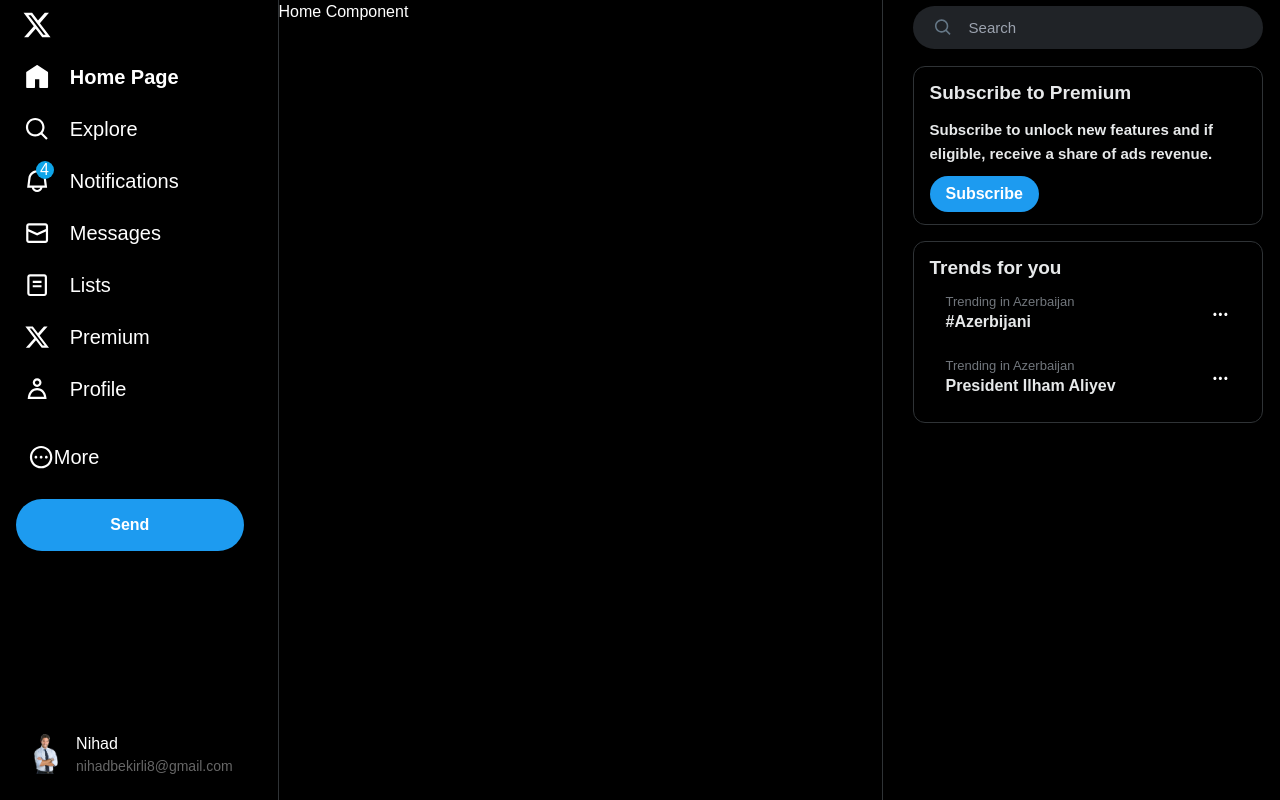
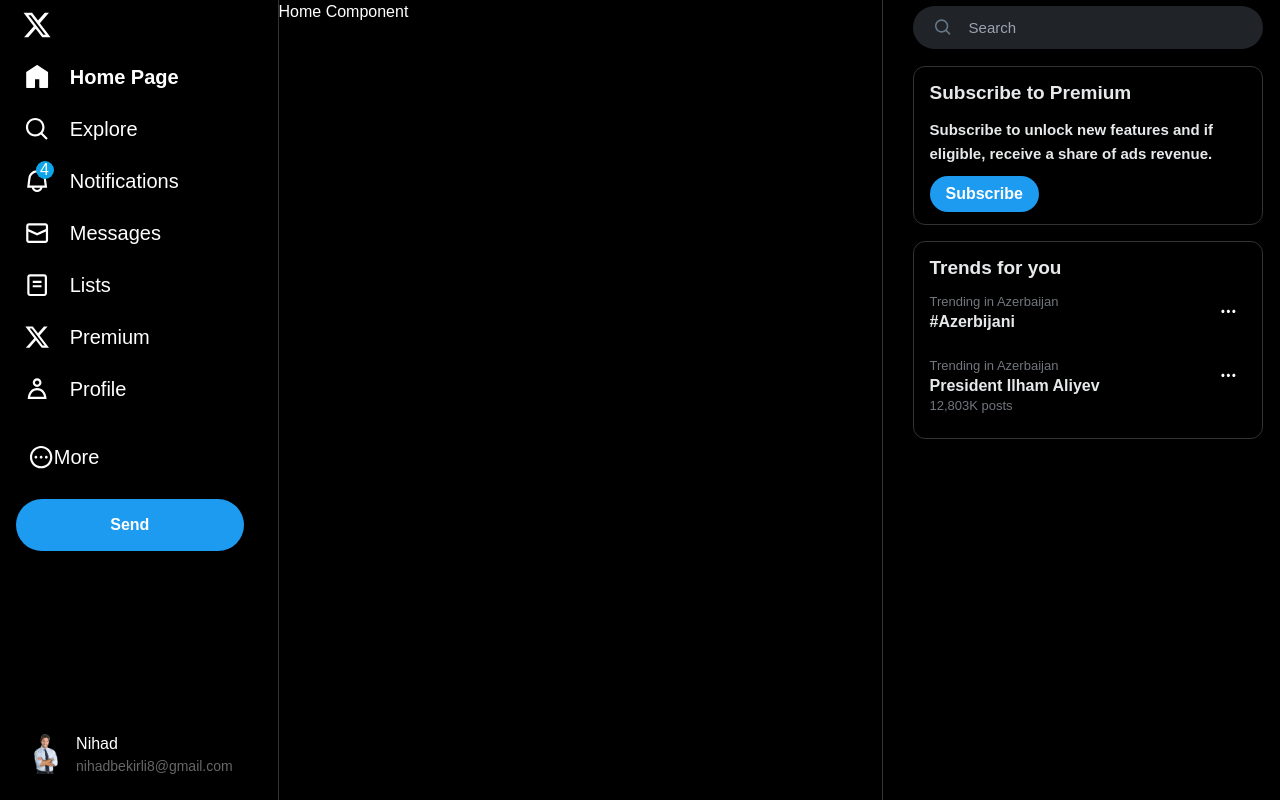
Before and after one commit to BekirLee/Twitter-clone, a React (Vite) app in the folder vite-project/: page / in a window 1280 px wide. Built offline with nearby package versions, Linux system fonts and the light colour scheme.

Commit message:
add new changes for the site last time

```diff
--- a/vite-project/src/components/topics/topic/index.jsx
+++ b/vite-project/src/components/topics/topic/index.jsx
@@ -5,7 +5,7 @@
     return (
         <Link
             to='/'
-            className="py-3 px-4 transition-colors flex items-center justify-between"
+            className="py-3 transition-colors flex justify-between"
         >
             <div className="">
 
@@ -15,19 +15,22 @@
                     </span>
                 </div>
                 <div className="text-[#e7e9ea] font-bold">
-                    <span>
+                    <span className="font-sans">
                         {
                             item.topic.type == 'tag' ? '#' + item.topic.value : item.topic.value
                         }
                     </span>
                 </div>
+                <div className="text-[#71767C] text-[13px] leading-4 font-sans">
+                    {item.postCount ? item.postCount.toLocaleString() + 'K posts' : item.postCount}
+                </div>
             </div>
-            <div className="">
-                <svg viewBox="0 0 24 24" aria-hidden="true" width={18.75} height={18.75} className="">
-                    <path fill="#fff" d="M3 12c0-1.1.9-2 2-2s2 .9 2 2-.9 2-2 2-2-.9-2-2zm9 2c1.1 0 2-.9 2-2s-.9-2-2-2-2 .9-2 2 .9 2 2 2zm7 0c1.1 0 2-.9 2-2s-.9-2-2-2-2 .9-2 2 .9 2 2 2z">
+            <button className="rounded-full p-2 group hover:bg-[#1d9bf01a] w-[34.75px] h-[34.75px] text-center hover:text-[#1d9bf0]">
+                <svg viewBox="0 0 24 24" aria-hidden="true" width={18.75} height={18.75} >
+                    <path fill="currentColor" className="hover:fill-[#3b82f680]" d="M3 12c0-1.1.9-2 2-2s2 .9 2 2-.9 2-2 2-2-.9-2-2zm9 2c1.1 0 2-.9 2-2s-.9-2-2-2-2 .9-2 2 .9 2 2 2zm7 0c1.1 0 2-.9 2-2s-.9-2-2-2-2 .9-2 2 .9 2 2 2z">
                     </path>
                 </svg>
-            </div>
+            </button>
         </Link >
     )
 }
```
